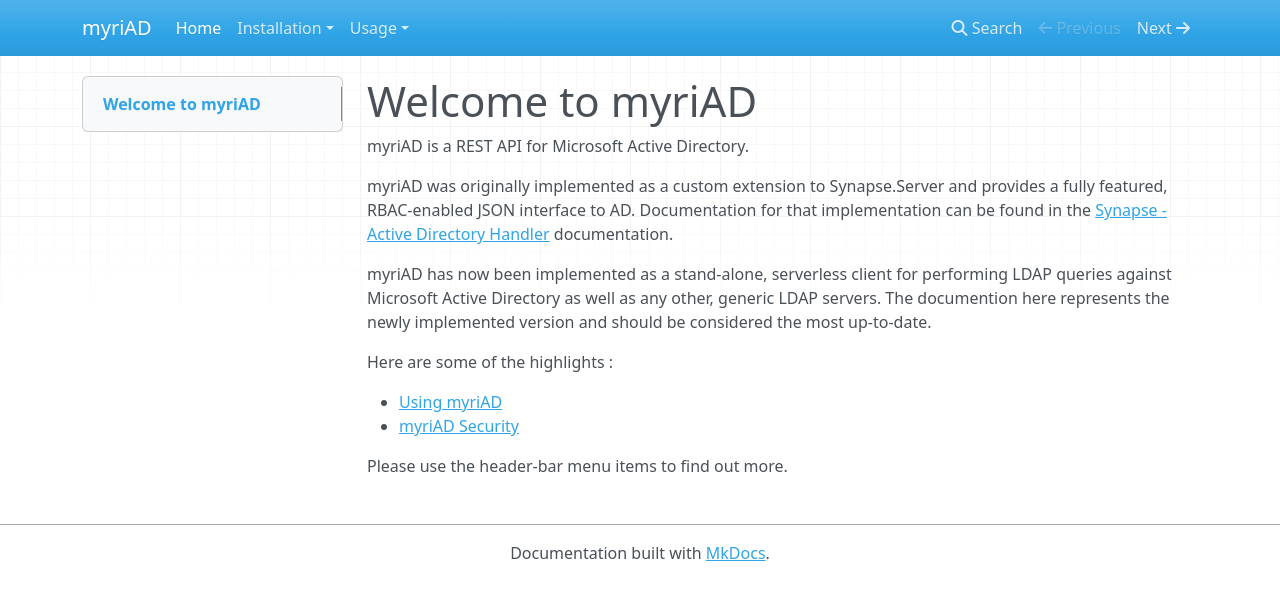
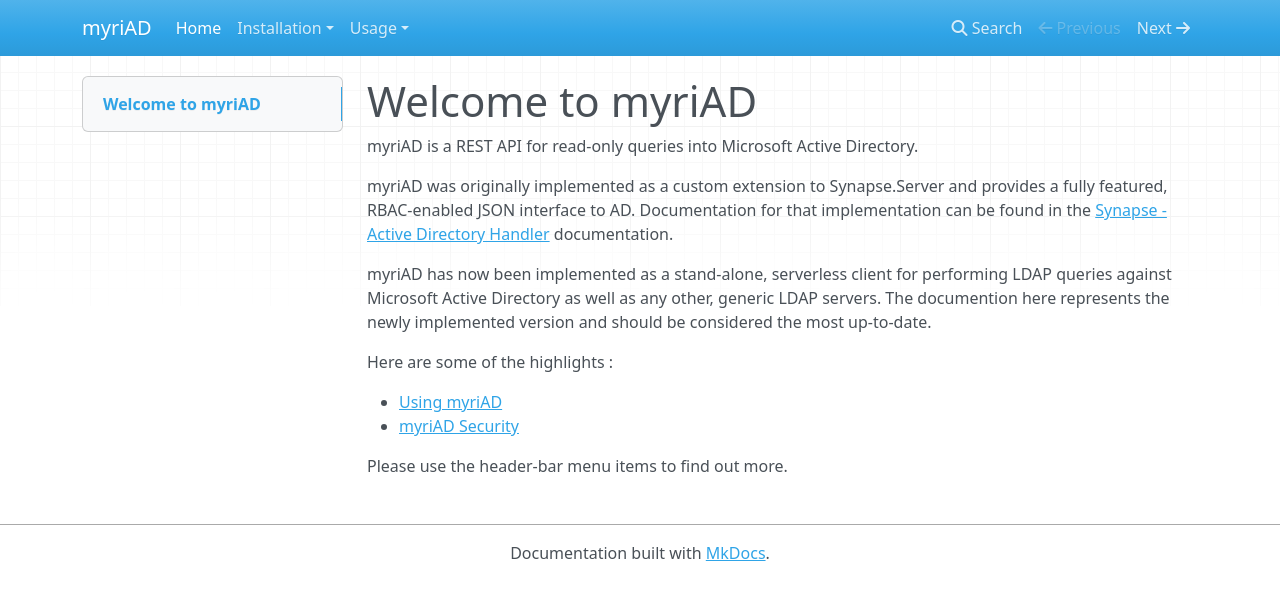
Before and after one commit to SynapseProject/myriad.docs, an MkDocs documentation site: the page built from docs/index.md, in a window 1280 px wide. Shown: the top 600 px of the page. Built offline with MkDocs 1.6.1, drawn with Linux system fonts in a browser that asks for light colours; nearby versions of some CDN libraries; old or Windows-style settings are respelled for this version of MkDocs.

```diff
--- a/docs/index.md
+++ b/docs/index.md
@@ -1,6 +1,6 @@
 # Welcome to myriAD
 
-myriAD is a REST API for Microsoft Active Directory.
+myriAD is a REST API for read-only queries into Microsoft Active Directory.
 
 myriAD was originally implemented as a custom extension to Synapse.Server and provides a fully featured, RBAC-enabled JSON interface to AD.  Documentation for that implementation can be found in the [Synapse - Active Directory Handler](https://synapse.readthedocs.io/en/latest/handlers/ad/handler/) documentation.
 
```
